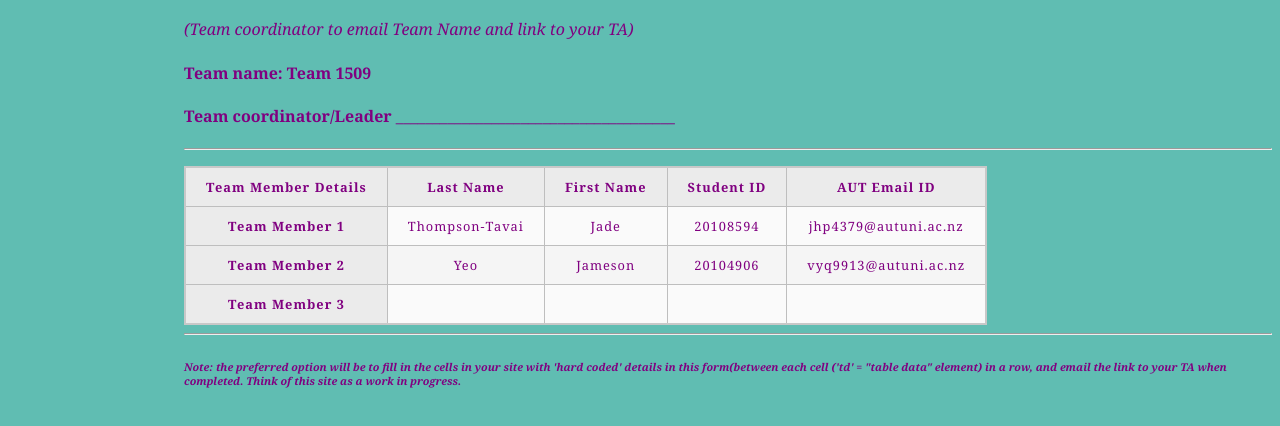
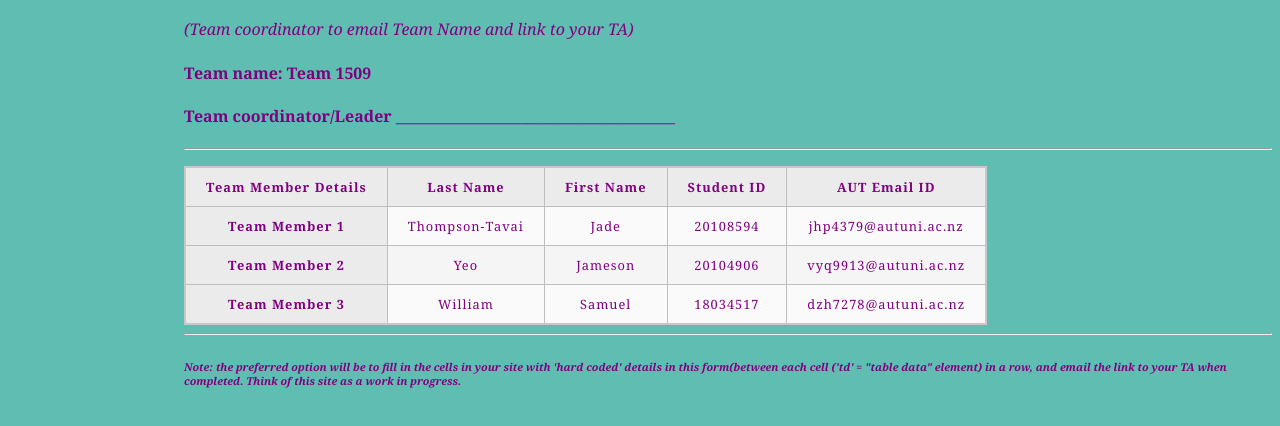
Before and after one commit to yeoj1092/CTIS, a plain HTML site: page misc/team-formation.html in a window 1280 px wide. Shown: the part 148-574 px from the top of the page. Drawn offline with Linux system fonts and the light colour scheme.

Commit message:
Update team-formation.html

```diff
--- a/misc/team-formation.html
+++ b/misc/team-formation.html
@@ -52,10 +52,10 @@
 
     </tr>
 	<th scope="row">Team Member 3</th>
-        <td></td>
-		<td></td>
-        <td></td>
-		<td></td>
+        <td>William</td>
+		<td>Samuel</td>
+        <td>18034517</td>
+		<td>dzh7278@autuni.ac.nz</td>
 
     </tr>
 
```
